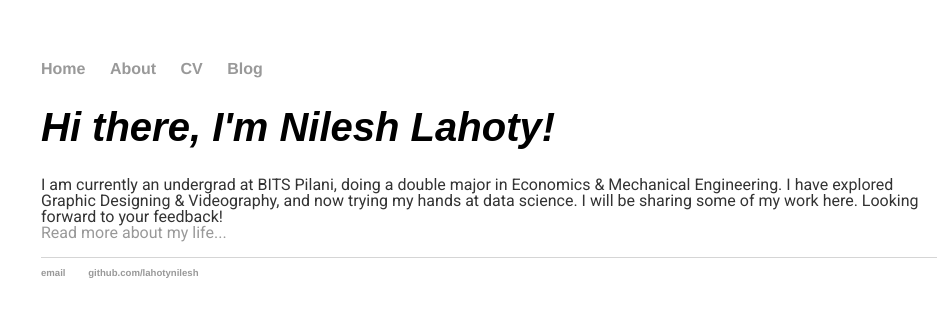
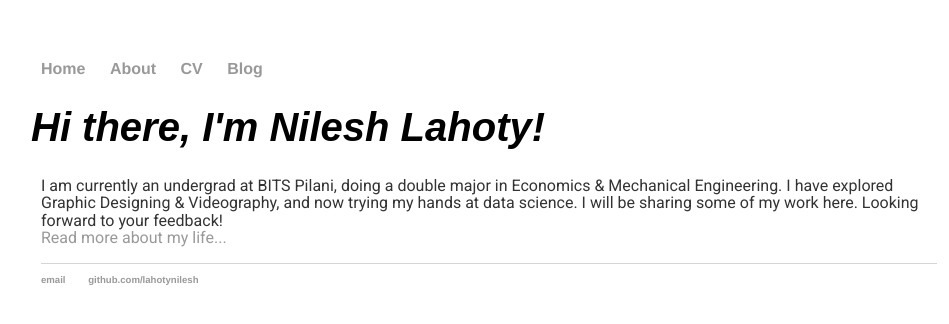
Before and after one commit to lahotynilesh/lahotynilesh.github.io, a Jekyll site: the page built from index.html, in a window 1280 px wide. Shown: the top 324 px of the page, without its empty margins (151-1100 px from the left). Built offline with Jekyll 4.4.1, drawn with Linux system fonts in a browser that asks for light colours; some web fonts are replaced.

Commit message:
Update main.css

```diff
--- a/css/main.css
+++ b/css/main.css
@@ -21,6 +21,7 @@ a:hover {
     text-decoration: underline;
 }
 h1 {
+    margin-left: -10px;
     font-size: 2.5em;
     font-family: "Playfair Display", sans-serif;
     font-style: italic;
@@ -29,7 +30,7 @@ h1 {
 p {
     font-family: "Roboto", serif;
     font-size: 1em;
-    line-height: 1em;
+    line-height: 1.1em;
     color: #333;
 }
 footer {
```
